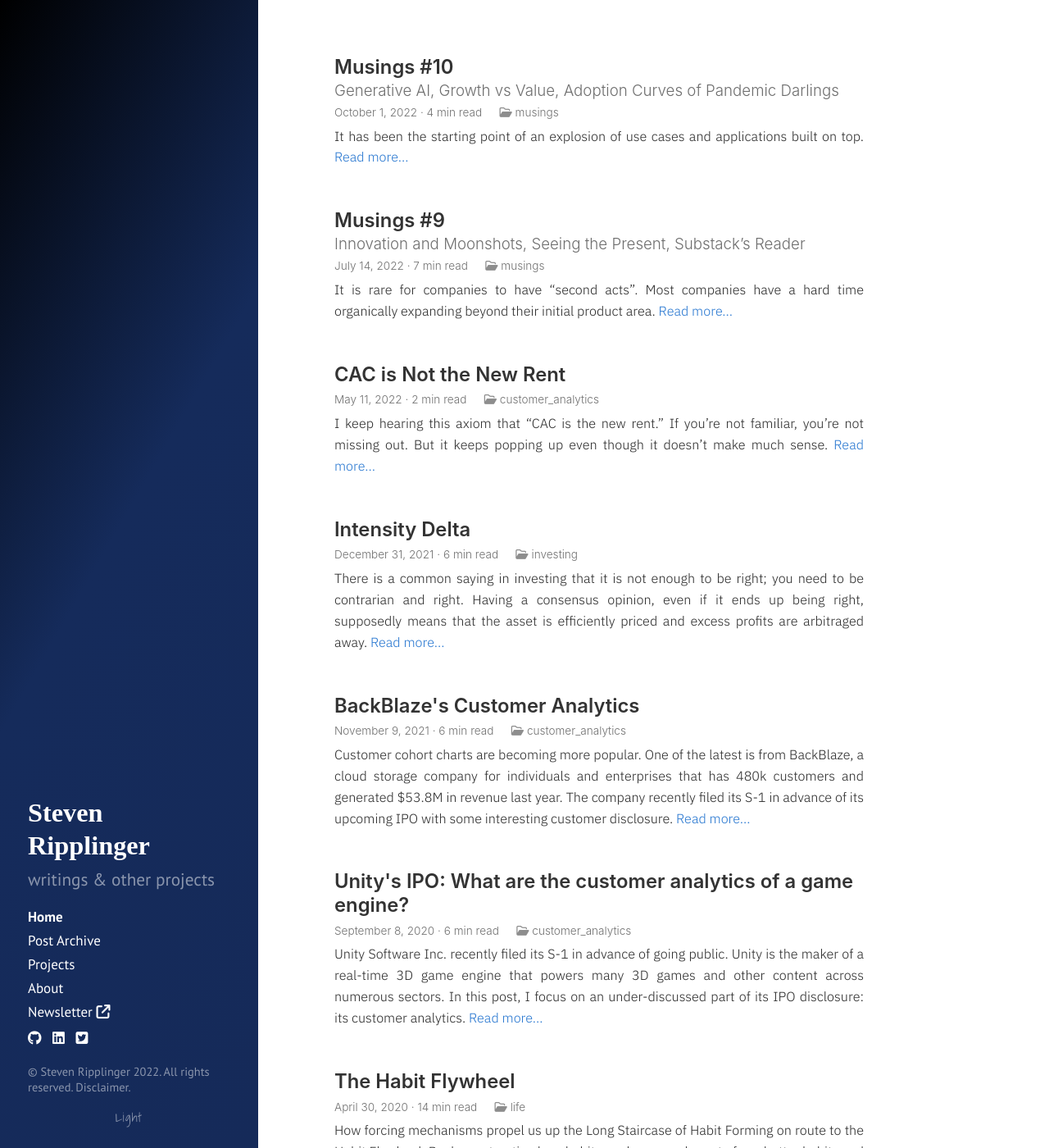
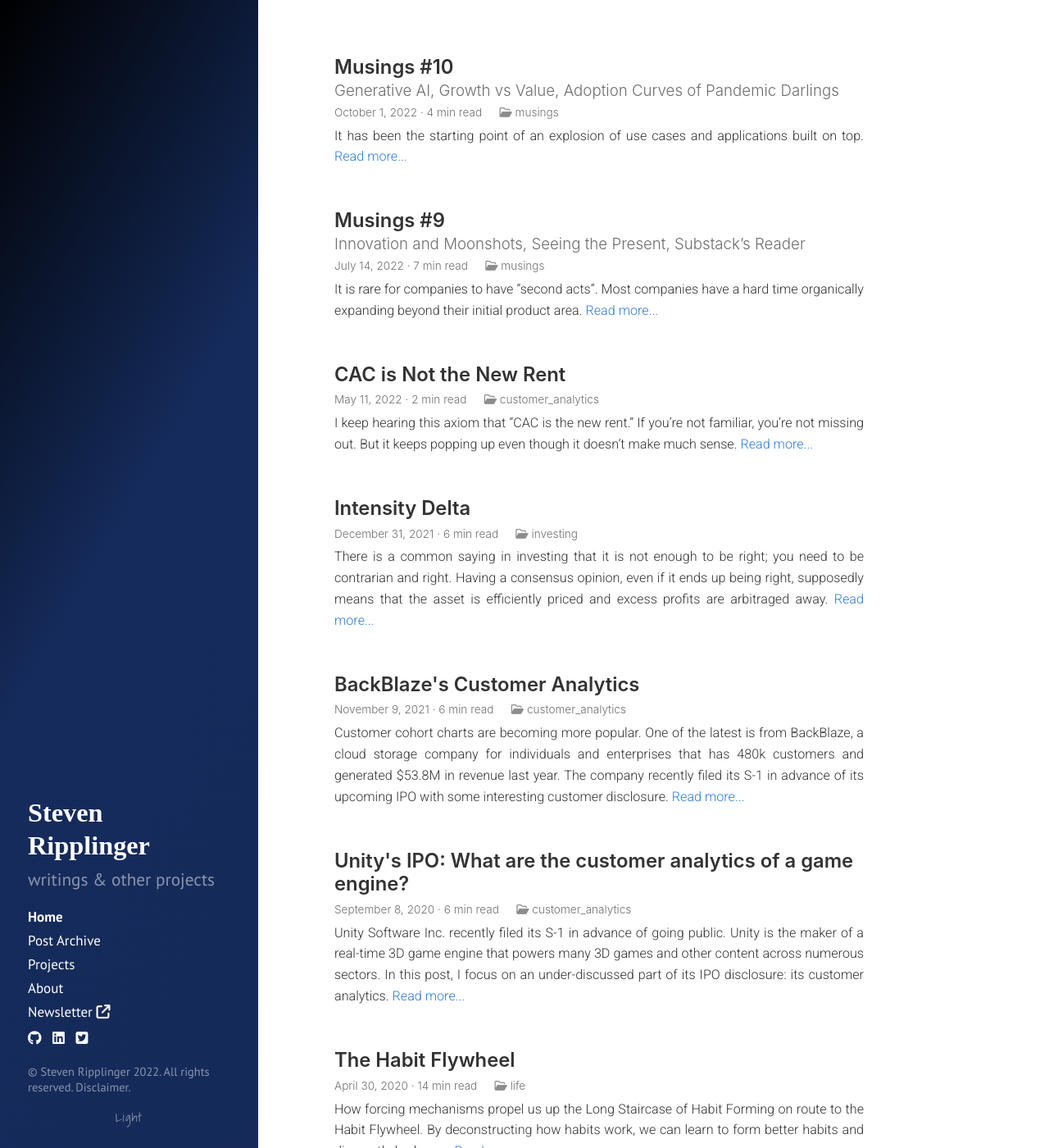
Before and after one commit to sripplin/website, a Jekyll site: the page built from index.html, in a window 1280 px wide and 1400 px high. Shown: the whole window at 82% size. Built offline with Jekyll 4.4.1, drawn with Linux system fonts in a browser that asks for light colours; nearby versions of some CDN libraries; some web fonts are replaced; the list of posts is cut into pages by our own code.

Commit message:
cleaned up fonts and google fonts

```diff
--- a/_includes/head.html
+++ b/_includes/head.html
@@ -20,13 +20,11 @@
   <link rel="stylesheet" href="{{ site.url }}/css/hyde.css">
   <link rel="preconnect" href="https://fonts.googleapis.com">
   <link rel="preconnect" href="https://fonts.gstatic.com" crossorigin>
-  <link rel="stylesheet" href="http://fonts.googleapis.com/css?family=PT+Sans:400,400italic,700|Abril+Fatface">
-  <link rel="stylesheet" href="https://fonts.googleapis.com/css2?family=Source+Serif+Pro:wght@200..900&display=swap">
-  <link rel="stylesheet" href="https://fonts.googleapis.com/css2?family=Dominewght@200..900&display=swap">
-  <link href="https://fonts.googleapis.com/css2?family=Shadows+Into+Light&display=swap" rel="stylesheet">
-  <link rel="stylesheet" href="https://fonts.googleapis.com/css2?family=IBM+Plex+Sans:wght@100..700&display=swap">
-  <link rel="stylesheet" href="https://fonts.googleapis.com/css2?family=Montserrat:wght@100..900&display=swap">
-  <link rel="stylesheet" href="https://fonts.googleapis.com/css2?family=Roboto:wght@100..900&display=swap">
+  <link rel="stylesheet" href="https://fonts.googleapis.com/css?family=PT+Sans:400,400italic,700|Abril+Fatface">
+  <link rel="stylesheet" href="https://fonts.googleapis.com/css2?family=Playfair+Display:wght@600&display=swap">
+  <link rel="stylesheet" href="https://fonts.googleapis.com/css2?family=Shadows+Into+Light&display=swap">
+  <link rel="stylesheet" href="https://fonts.googleapis.com/css2?family=Roboto:ital,wght@0,300;0,400;0,500;1,300;1,400;1,500&display=swap">
+
   <!-- Icons -->
   <link rel="apple-touch-icon" sizes="144x144" href="{{ site.url }}/apple-touch-icon.png">
                                  <link rel="shortcut icon" href="{{ site.url }}/favicon.ico">
--- a/css/hyde.css
+++ b/css/hyde.css
@@ -32,7 +32,7 @@
  */
 
 html {
-  font-family: "IBM Plex Sans", sans-serif, "Roboto", sans-serif, "Montserrat", sans-serif, "PT Sans", "Arial", sans-serif;
+  font-family: "Roboto", sans-serif, "Arial", sans-serif;
   font-weight: var(--main-font-weight);
   text-align: left;
 }
@@ -98,7 +98,7 @@
   color: #fff;
   margin-top: 0;
   margin-bottom: 0.3rem;
-  font-family: "Domine", serif;
+  font-family: "Playfair+Display", serif;
   font-weight: 600;
   line-height: 1.25;
   font-size: 1.9rem;
--- a/css/poole.css
+++ b/css/poole.css
@@ -106,7 +106,7 @@
 }
 
 html {
-  font-family: "Source Serif Pro", serif, "Literata", "PT Sans", serif;
+  font-family: "Roboto", sans-serif, "Arial", sans-serif;
   font-size: 16px;
   line-height: 1.45;
 }
```
